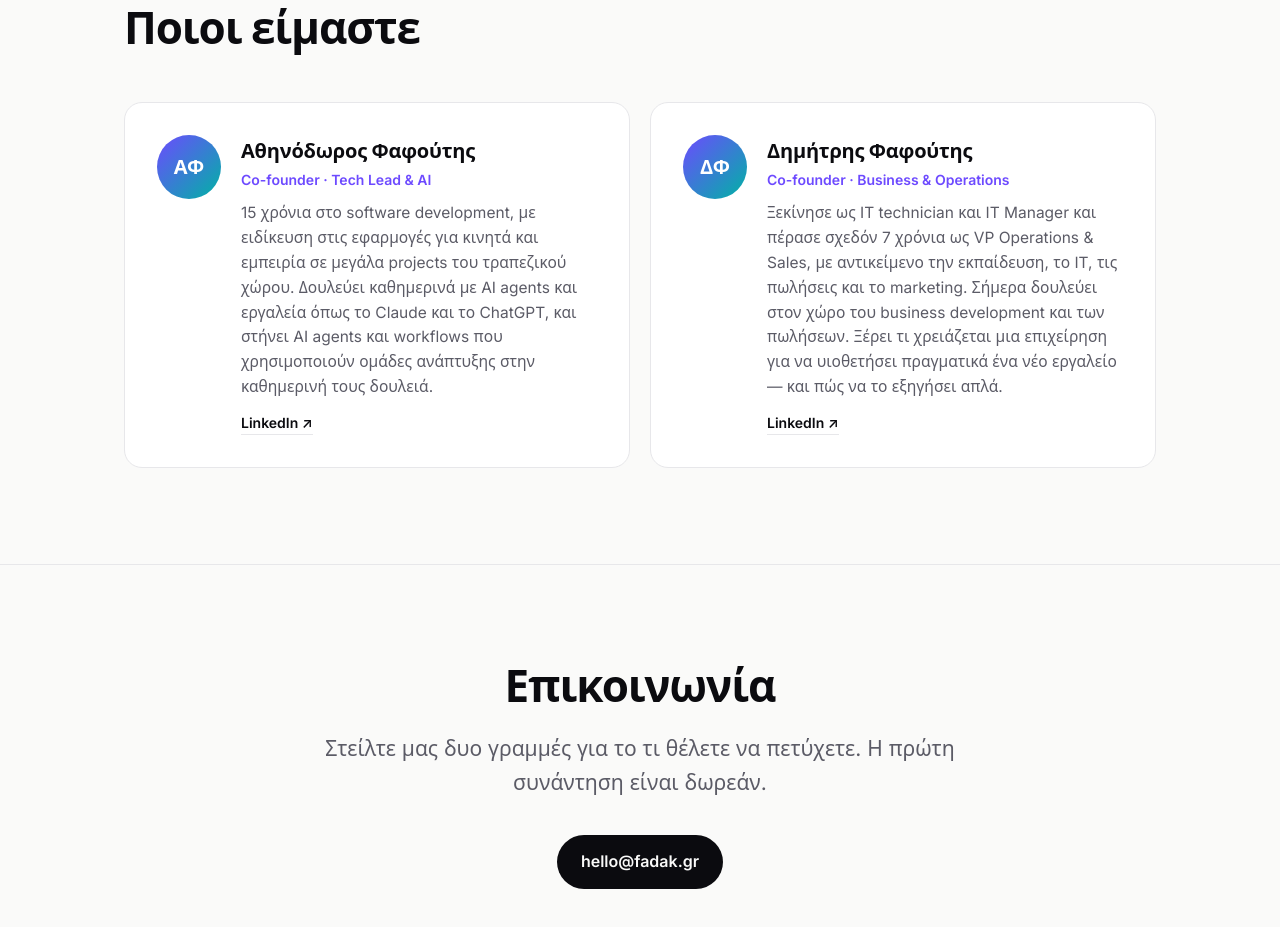
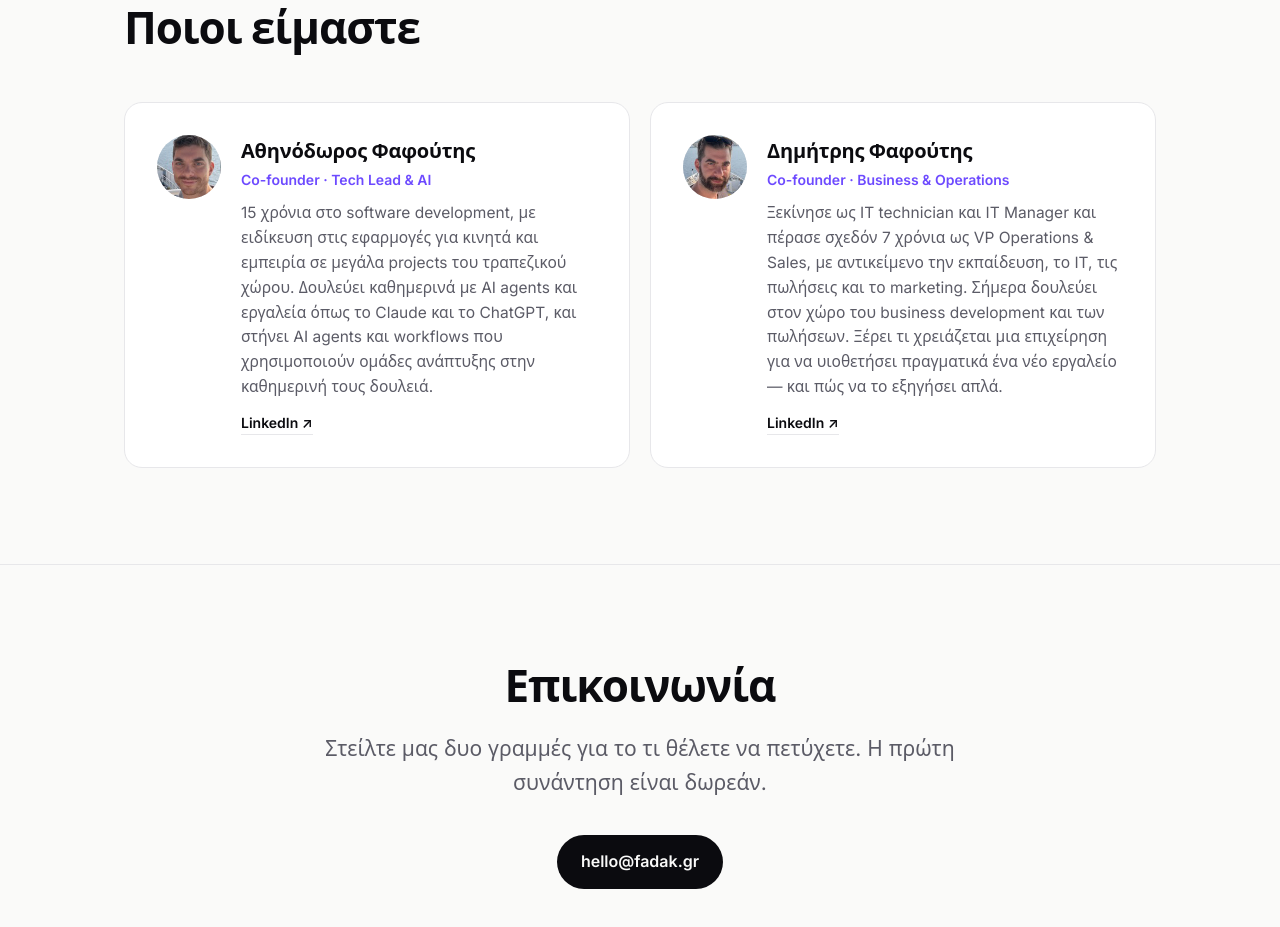
Before and after one commit to athensgift/fadak-site, a plain HTML site: page index.html in a window 1280 px wide. Shown: the part 2798-3725 px from the top of the page. Drawn offline with Linux system fonts and the light colour scheme.

Commit message:
Use photos for avatars

```diff
--- a/index.html
+++ b/index.html
@@ -128,7 +128,7 @@
     <h2 class="reveal">Ποιοι είμαστε</h2>
     <div class="team">
       <div class="card person reveal">
-        <div class="avatar">ΑΦ</div>
+        <img class="avatar" src="img/athinodoros.jpg" alt="Αθηνόδωρος Φαφούτης" width="64" height="64">
         <div>
           <h3>Αθηνόδωρος Φαφούτης</h3>
           <div class="role">Co-founder · Tech Lead & AI</div>
@@ -137,7 +137,7 @@
         </div>
       </div>
       <div class="card person reveal">
-        <div class="avatar">ΔΦ</div>
+        <img class="avatar" src="img/dimitris.jpg" alt="Δημήτρης Φαφούτης" width="64" height="64">
         <div>
           <h3>Δημήτρης Φαφούτης</h3>
           <div class="role">Co-founder · Business & Operations</div>
--- a/style.css
+++ b/style.css
@@ -74,6 +74,7 @@ h2{font-size:clamp(30px,4vw,44px);letter-spacing:-.025em;line-height:1.15;font-w
 .person p{color:var(--muted);font-size:15.5px}
 .person a.in{display:inline-block;margin-top:12px;font-size:14px;font-weight:600;border-bottom:1px solid var(--line)}
 .person a.in:hover{border-color:var(--text)}
+img.avatar{object-fit:cover;background:var(--line)}
 
 /* contact */
 .contact{text-align:center}
```
